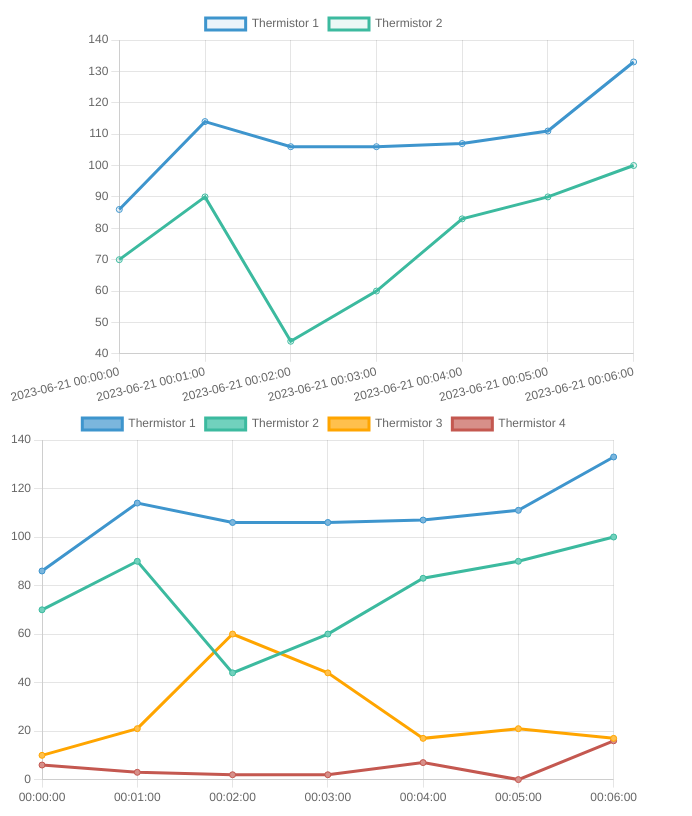
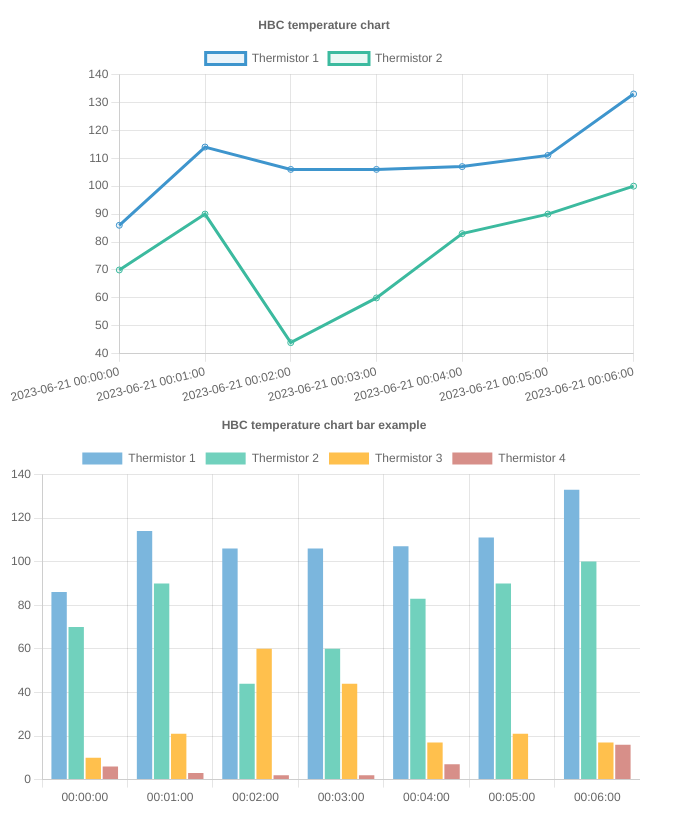
Before and after one commit to sammcgrail/hbcgraph, a plain HTML site: page index.html in a window 1280 px wide. Shown: the whole page, without its empty margins (0-692 px from the left). Drawn offline with Linux system fonts and the light colour scheme.

Commit message:
fix to new updated file , beautiful html

```diff
--- a/index.html
+++ b/index.html
@@ -3,21 +3,21 @@
   <head>
     <!-- sup max -->
     <!-- Required meta tags -->
-    <meta charset="utf-8">
-    <meta name="viewport" content="width=device-width, initial-scale=1.0">
+    <meta charset="utf-8" />
+    <meta name="viewport" content="width=device-width, initial-scale=1.0" />
     <title>Chart.js Integration</title>
     <!--Chart.js JS CDN-->
     <script src="./scripts/chart.min.js"></script>
   </head>
   <body>
-
     <div>
       <canvas id="lineChart"></canvas>
       <canvas id="barChart"></canvas>
     </div>
 
     <style>
-      #lineChart, #barChart {
+      #lineChart,
+      #barChart {
         display: inline-flex;
         position: relative;
         max-width: 50%;
@@ -26,79 +26,112 @@
     </style>
 
     <script>
-    const ctx = document.getElementById('lineChart').getContext('2d');
-    const ctx2 = document.getElementById('barChart').getContext('2d');
+      const ctx = document.getElementById("lineChart").getContext("2d");
+      const ctx2 = document.getElementById("barChart").getContext("2d");
 
-    let yAxis = ["2023-06-21 00:00:00", "2023-06-21 00:01:00", "2023-06-21 00:02:00", "2023-06-21 00:03:00", "2023-06-21 00:04:00", "2023-06-21 00:05:00", "2023-06-21 00:06:00"]
-    let xAxisSeries1 = [86,114,106,106,107,111,133]
-    let xAxisSeries2 = [70,90,44,60,83,90,100]
+      let yAxis = [
+        "2023-06-21 00:00:00",
+        "2023-06-21 00:01:00",
+        "2023-06-21 00:02:00",
+        "2023-06-21 00:03:00",
+        "2023-06-21 00:04:00",
+        "2023-06-21 00:05:00",
+        "2023-06-21 00:06:00",
+      ];
+      let xAxisSeries1 = [86, 114, 106, 106, 107, 111, 133];
+      let xAxisSeries2 = [70, 90, 44, 60, 83, 90, 100];
 
       const lineChart = new Chart(ctx, {
-        type: 'line',
+        type: "line",
         data: {
           labels: yAxis,
-          datasets: [{
+          datasets: [
+            {
               data: xAxisSeries1,
               label: "Thermistor 1",
               borderColor: "rgb(62,149,205)",
               backgroundColor: "rgb(62,149,205,0.1)",
               fill: false,
-            }, {
+            },
+            {
               data: xAxisSeries2,
               label: "Thermistor 2",
               borderColor: "rgb(60,186,159)",
               backgroundColor: "rgb(60,186,159,0.1)",
               fill: false,
-            }
-            ]
+            },
+          ],
         },
         options: {
+          animation: false, // disables all animations
+          plugins: {
             title: {
               display: true,
-            text: 'HBC temperature chart',
-        }
-      }
+              text: "HBC temperature chart",
+            },
+          },
+        },
       });
 
-    let yAxis2 = ["00:00:00", "00:01:00", "00:02:00", "00:03:00", "00:04:00", "00:05:00", "00:06:00"]
-    let xAxis2Series1 = [86,114,106,106,107,111,133]
-    let xAxis2Series2 = [70,90,44,60,83,90,100]
-    let xAxis2Series3 = [10,21,60,44,17,21,17]
-    let xAxis2Series4 = [6,3,2,2,7,0,16]
+      let yAxis2 = [
+        "00:00:00",
+        "00:01:00",
+        "00:02:00",
+        "00:03:00",
+        "00:04:00",
+        "00:05:00",
+        "00:06:00",
+      ];
+      let xAxis2Series1 = [86, 114, 106, 106, 107, 111, 133];
+      let xAxis2Series2 = [70, 90, 44, 60, 83, 90, 100];
+      let xAxis2Series3 = [10, 21, 60, 44, 17, 21, 17];
+      let xAxis2Series4 = [6, 3, 2, 2, 7, 0, 16];
 
       const barChart = new Chart(ctx2, {
-          type: 'line',
+        type: "bar",
         data: {
           labels: yAxis2,
-            datasets: [{
+          datasets: [
+            {
               data: xAxis2Series1,
               label: "Thermistor 1",
               borderColor: "#3e95cd",
               backgroundColor: "#7bb6dd",
               fill: false,
-              }, {
+            },
+            {
               data: xAxis2Series2,
               label: "Thermistor 2",
               borderColor: "#3cba9f",
               backgroundColor: "#71d1bd",
               fill: false,
-              }, {
+            },
+            {
               data: xAxis2Series3,
               label: "Thermistor 3",
               borderColor: "#ffa500",
-                backgroundColor:"#ffc04d",
+              backgroundColor: "#ffc04d",
               fill: false,
-              }, {
+            },
+            {
               data: xAxis2Series4,
               label: "Thermistor 4",
               borderColor: "#c45850",
-                backgroundColor:"#d78f89",
+              backgroundColor: "#d78f89",
               fill: false,
-              }
-            ]
+            },
+          ],
+        },
+        options: {
+          animation: false, // disables all animations
+          plugins: {
+            title: {
+              display: true,
+              text: "HBC temperature chart bar example",
+            },
+          },
         },
       });
     </script>
-    </script>
   </body>
 </html>
```
Lines whose indentation alone changed are shown as unchanged.
